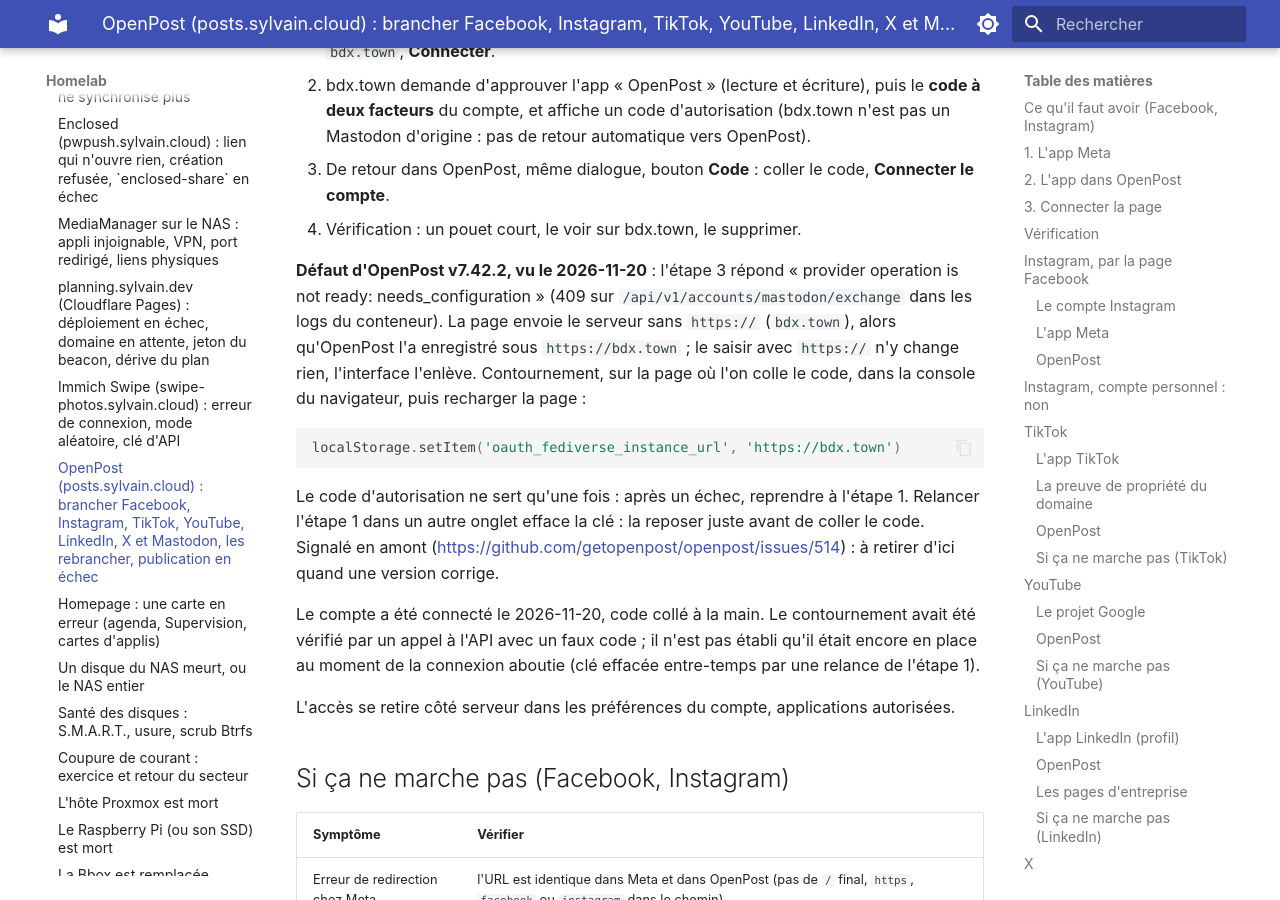
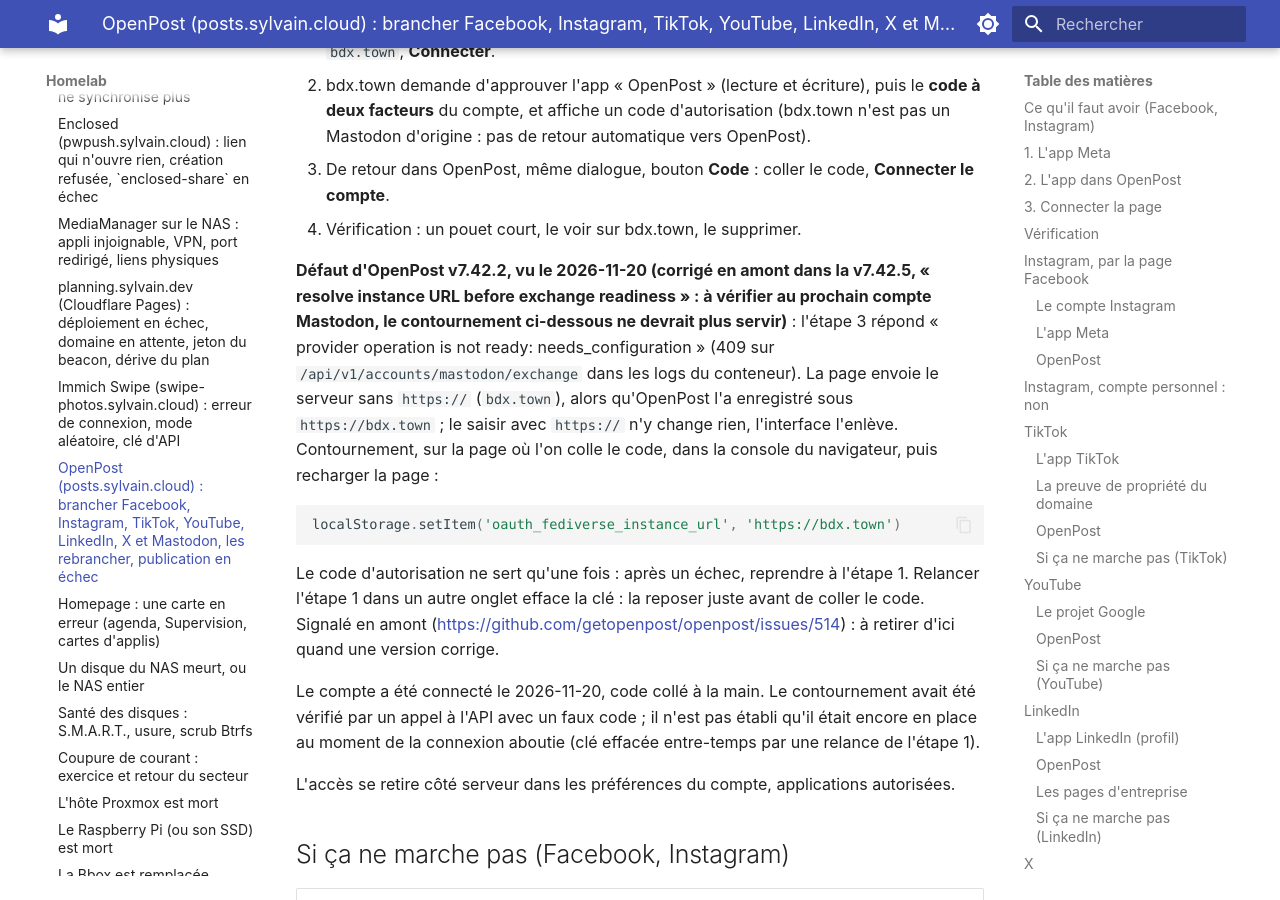
Before and after one commit to sylvainmetayer/homelab, an MkDocs documentation site: the page built from docs/runbooks/openpost-reseaux-sociaux.md, in a window 1280 px wide and 900 px high, scrolled down 12674 px. Built offline with MkDocs 1.6.1 and Material for MkDocs 9.7.7, drawn with Linux system fonts in a browser that asks for light colours.

Commit message:
docs(openpost): v7.42.5, tableau IA à reprendre, défaut Mastodon corrigé en amont
Claude-Session: https://claude.ai/code/session_01EfxfY99HtfVaVxnCgv7EDV

```diff
--- a/docs/runbooks/openpost-reseaux-sociaux.md
+++ b/docs/runbooks/openpost-reseaux-sociaux.md
@@ -494,7 +494,7 @@ serveur. Compte visé : `@sylvain@bdx.town`, espace **Personnel**.
    **Connecter le compte**.
 4. Vérification : un pouet court, le voir sur bdx.town, le supprimer.
 
-**Défaut d'OpenPost v7.42.2, vu le 2026-11-20** : l'étape 3 répond « provider
+**Défaut d'OpenPost v7.42.2, vu le 2026-11-20 (corrigé en amont dans la v7.42.5, « resolve instance URL before exchange readiness » : à vérifier au prochain compte Mastodon, le contournement ci-dessous ne devrait plus servir)** : l'étape 3 répond « provider
 operation is not ready: needs_configuration » (409 sur
 `/api/v1/accounts/mastodon/exchange` dans les logs du conteneur). La page
 envoie le serveur sans `https://` (`bdx.town`), alors qu'OpenPost l'a
```
Also changed, not shown: ansible/roles/openpost/README.md (+7 -1 lines).
